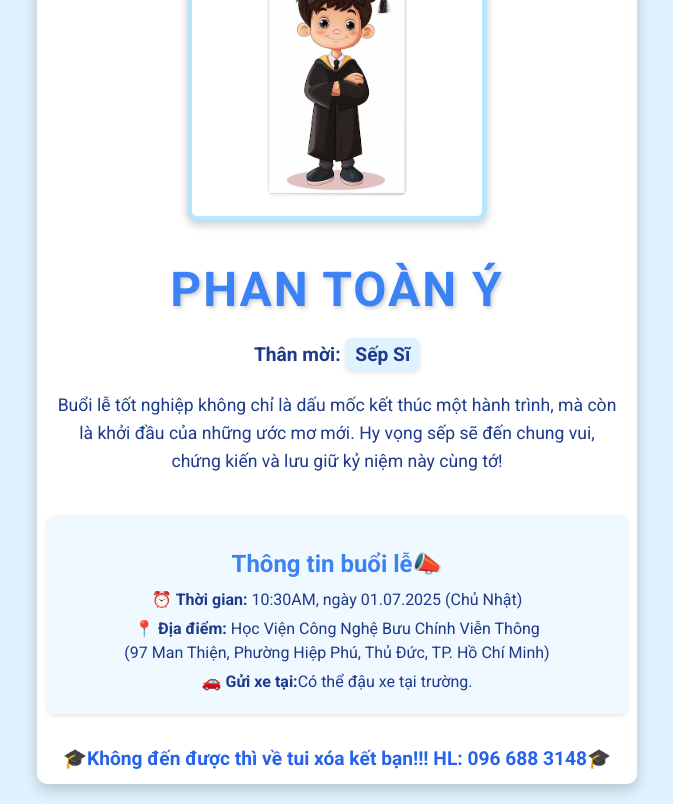
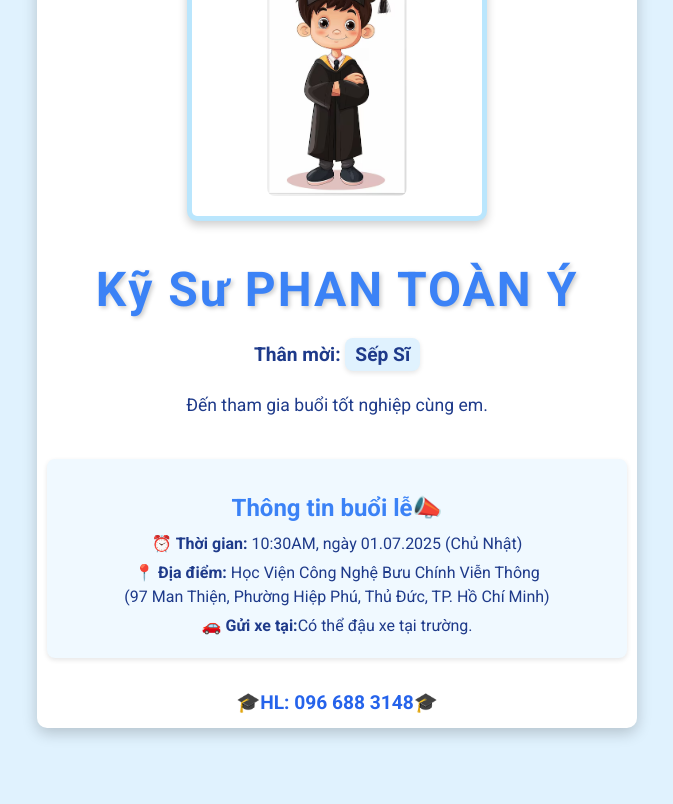
Before and after one commit to TranDu2/thumoi, a plain HTML site: page index.html in a window 1280 px wide. Shown: the part 275-1079 px from the top of the page, without its empty margins (303-976 px from the left). After the commit the page ends 1023 px from the top, so only its background shows below. Drawn offline with Linux system fonts and the light colour scheme.

Commit message:
Update index.html

```diff
--- a/index.html
+++ b/index.html
@@ -22,10 +22,9 @@
 
         <!-- Nội dung chính -->
         <div class="content">
-            <h1><span class="tên">PHAN TOÀN Ý</span></h1>
+            <h1><span class="tên">Kỹ Sư PHAN TOÀN Ý</span></h1>
             <h2>Thân mời: <span class="friends">Sếp Sĩ</span></h2>
-            <p>Buổi lễ tốt nghiệp không chỉ là dấu mốc kết thúc một hành trình, mà còn là khởi đầu của những ước mơ mới.
-                Hy vọng sếp sẽ đến chung vui, chứng kiến và lưu giữ kỷ niệm này cùng tớ!</p>
+            <p>Đến tham gia buổi tốt nghiệp cùng em.</p>
         </div>
         <!-- Thông tin buổi lễ -->
         <div class="info-section">
@@ -38,7 +37,7 @@
         <!-- Hiệu ứng chạy chữ -->
         <div class="footer">
             <div class="scroll-animation">
-                <p class="scroll-text">🎓Không đến được thì về tui xóa kết bạn!!! HL: 096 688 3148🎓</p>
+                <p class="scroll-text">🎓HL: 096 688 3148🎓</p>
             </div>
         </div>
     </div>
```
